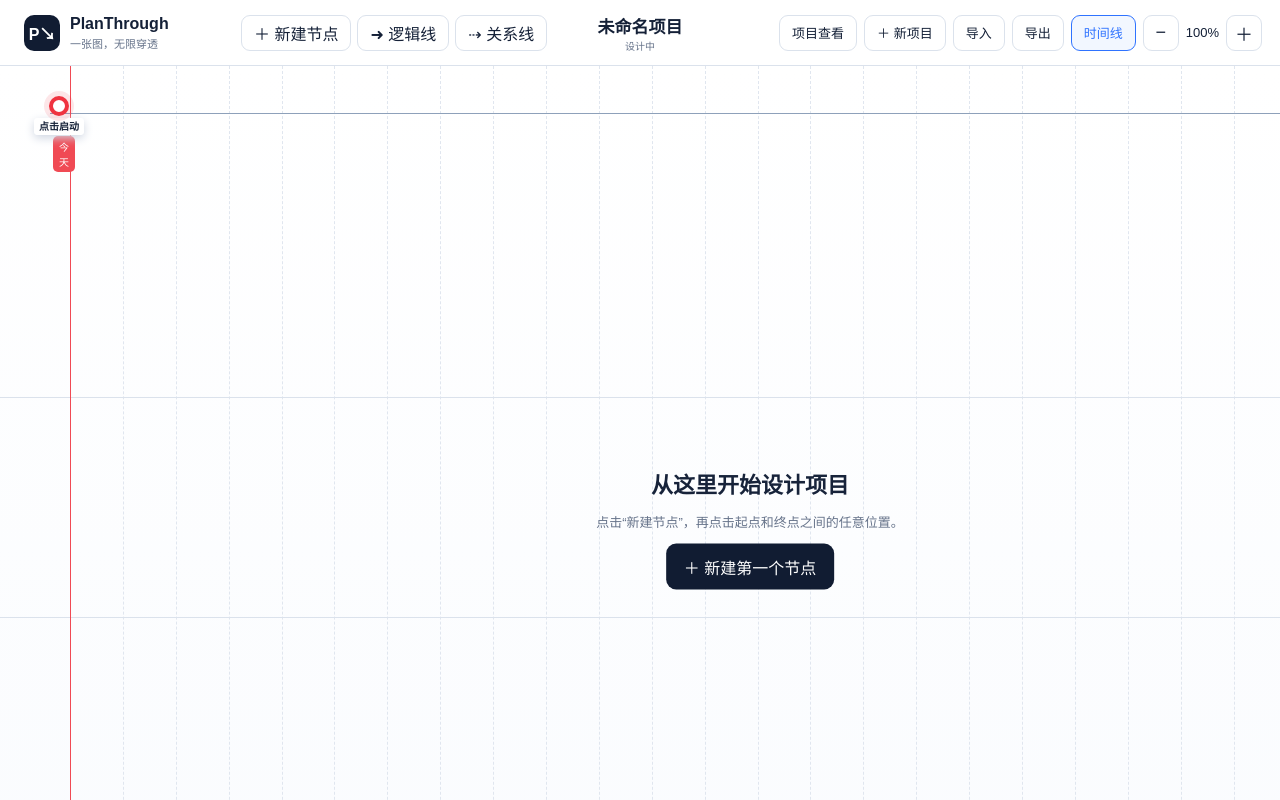
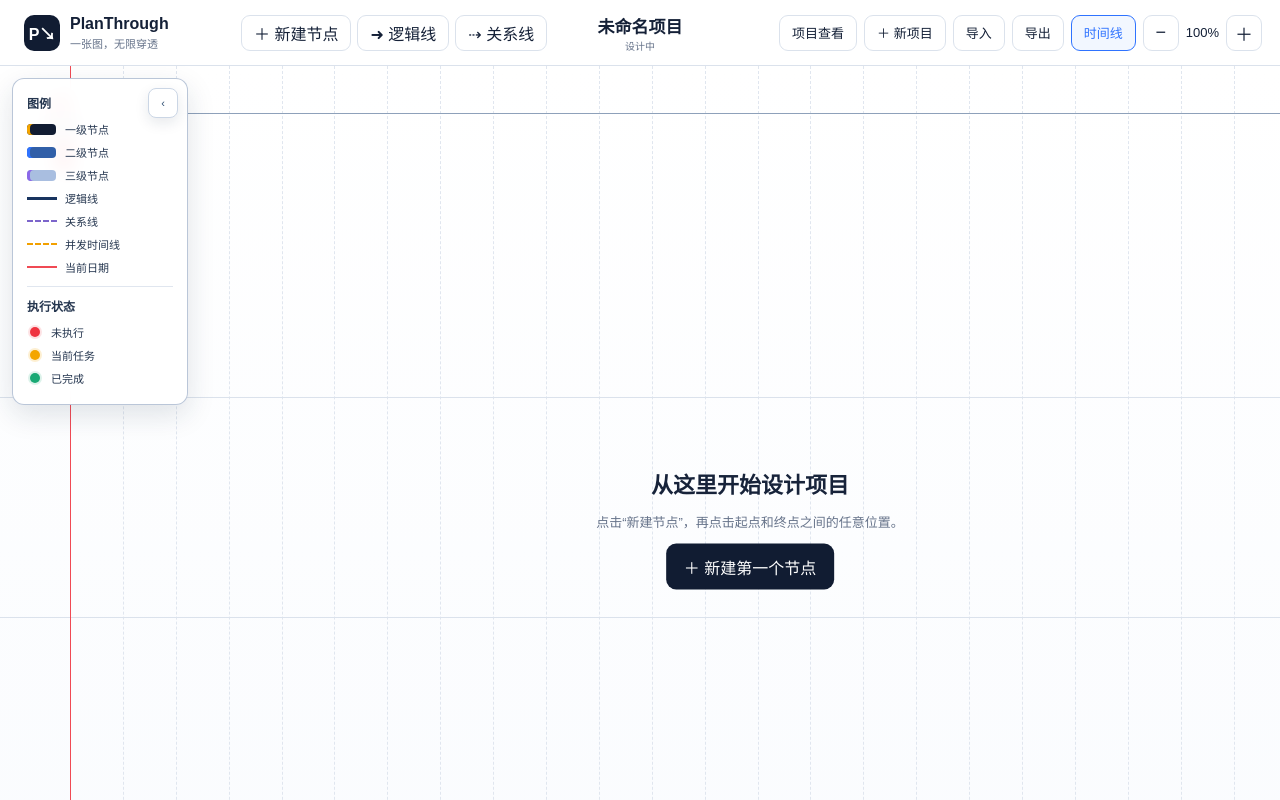
Before and after one commit to gohmadein/PlanThrough, a Next.js app: page / in a window 1280 px wide. Built offline with nearby package versions, Linux system fonts and the light colour scheme.

Commit message:
Fix nested task execution and add canvas legend

```diff
--- a/app/PlanTool.tsx
+++ b/app/PlanTool.tsx
@@ -246,9 +246,27 @@ function canEdit(project: Project) {
   return project.status === "draft" || project.status === "paused";
 }
 
+function isPendingExecutable(project: Project, node: PlanNode) {
+  if (node.status !== "pending" || project.status !== "running") return false;
+  const siblings = sortedSiblings(project, node.parentId);
+  const incoming = project.links.filter((link) => link.kind === "logic" && link.to === node.id);
+  const contextActive = node.parentId
+    ? project.nodes.find((item) => item.id === node.parentId)?.status === "active"
+    : !siblings.some((item) => item.status === "active");
+  if (!contextActive) return false;
+  if (incoming.length) {
+    return incoming.every((link) => project.nodes.find((item) => item.id === link.from)?.status === "completed");
+  }
+  const entryCandidates = siblings.filter((item) => {
+    const hasIncoming = project.links.some((link) => link.kind === "logic" && link.to === item.id);
+    return !hasIncoming && item.status === "pending";
+  });
+  return entryCandidates[0]?.id === node.id;
+}
+
 function nodeTone(project: Project, node: PlanNode): NodeStatus {
   if (node.status === "completed") return "completed";
-  if (node.status === "active" || descendants(project, node.id).some((item) => item.status === "active")) return "active";
+  if (node.status === "active" || isPendingExecutable(project, node) || descendants(project, node.id).some((item) => item.status === "active" || isPendingExecutable(project, item))) return "active";
   return "pending";
 }
 
@@ -270,6 +288,7 @@ export default function PlanTool() {
   const [selectedId, setSelectedId] = useState<string | null>(null);
   const [linkSource, setLinkSource] = useState<string | null>(null);
   const [overviewOpen, setOverviewOpen] = useState(false);
+  const [legendOpen, setLegendOpen] = useState(true);
   const [createOpen, setCreateOpen] = useState(false);
   const [filesOpen, setFilesOpen] = useState(false);
   const [uploadSection, setUploadSection] = useState<WorkingSection>("content");
@@ -364,12 +383,16 @@ export default function PlanTool() {
         const y = band.y + 18 + (sameCategoryBefore % 2) * 46;
         positions.set(node.id, { node, x, y, width, height: 58, level, number: displayNumber(project, node) });
       });
-      let nestedY = frameY + FRAME_HEADER + project.categories.length * BAND_HEIGHT + 10;
+      let nextNestedY = frameY + FRAME_HEADER;
       siblings.forEach((node) => {
         if (!expanded.has(node.id) || !childrenOf(project, node.id).length) return;
-        const nestedWidth = Math.max(360, frameWidth - 36);
-        placeFrame(node, frameX + 18, nestedY, nestedWidth, level + 1);
-        nestedY += measureFrame(node.id) + 18;
+        const owner = positions.get(node.id);
+        if (!owner) return;
+        const nestedWidth = Math.min(frameWidth - 36, Math.max(230, owner.width * 1.25));
+        const nestedX = clamp(owner.x, frameX + 18, frameX + frameWidth - nestedWidth - 18);
+        const nestedY = Math.max(owner.y + owner.height + 14, nextNestedY);
+        placeFrame(node, nestedX, nestedY, nestedWidth, level + 1);
+        nextNestedY = nestedY + measureFrame(node.id) + 18;
       });
     };
     const placeRoots = () => {
@@ -586,7 +609,7 @@ export default function PlanTool() {
   const completeNode = (id: string) => {
     setProject((current) => {
       const target = current.nodes.find((node) => node.id === id);
-      if (!target || target.status !== "active") return current;
+      if (!target || (target.status !== "active" && !isPendingExecutable(current, target))) return current;
       if (childrenOf(current, id).some((child) => child.status !== "completed")) { setToast("请先完成该节点的全部子节点"); return current; }
       let next: Project = {
         ...current,
@@ -722,6 +745,10 @@ export default function PlanTool() {
       {overviewOpen && <Overview project={project} activePath={activePath} onClose={() => setOverviewOpen(false)} />}
 
       <section className={`workspace ${selected ? "with-editor" : ""}`}>
+        <aside className={`canvas-legend ${legendOpen ? "open" : "collapsed"}`}>
+          <button className="legend-toggle" onClick={() => setLegendOpen((value) => !value)}>{legendOpen ? "‹" : "图例 ›"}</button>
+          {legendOpen && <div><h3>图例</h3><p><i className="node-swatch root" />一级节点</p><p><i className="node-swatch child" />二级节点</p><p><i className="node-swatch grandchild" />三级节点</p><p><i className="line-swatch logic" />逻辑线</p><p><i className="line-swatch relation" />关系线</p><p><i className="line-swatch parallel" />并发时间线</p><p><i className="line-swatch today" />当前日期</p><hr /><h3>执行状态</h3><p><i className="status-dot pending" />未执行</p><p><i className="status-dot active" />当前任务</p><p><i className="status-dot completed" />已完成</p></div>}
+        </aside>
         <div className="canvas-scroll" ref={canvasRef} onPointerDown={canvasPointerDown}>
           <div className={`canvas ${tool !== "select" ? "tool-active" : ""}`} style={{ width: canvasWidth, height: mainHeight }}>
             {project.timelineVisible && ticks.map((tick) => <div className="time-grid" key={`${tick.x}-${tick.label}`} style={{ left: tick.x }} />)}
@@ -844,19 +871,20 @@ function WorkingPanel({ project, node, editable, files, expanded, onClose, onUpd
 }) {
   const working = node.working;
   const approvals = working.approvals.length >= 2 ? working.approvals : emptyWorking().approvals;
+  const effectiveStatus = nodeTone(project, node);
   const updateWorking = (changes: Partial<Working>) => onUpdate({ working: { ...working, ...changes } });
   const parent = node.parentId ? project.nodes.find((item) => item.id === node.parentId) : null;
   const locked = !editable;
   const setTeam = (id: string, changes: Partial<TeamMember>) => updateWorking({ team: working.team.map((member) => member.id === id ? { ...member, ...changes } : member) });
   const setApproval = (id: string, changes: Partial<ApprovalStep>) => updateWorking({ approvals: approvals.map((step) => step.id === id ? { ...step, ...changes } : step) });
-  const completionReason = node.status !== "active"
+  const completionReason = effectiveStatus !== "active"
     ? "项目启动并按逻辑线执行到本节点后，才能点击验收通过。"
     : !working.content.trim()
       ? "请先填写必填的“节点执行内容”，再进行验收。"
       : "";
   return <aside className="working-panel">
     <header><div><small>{displayNumber(project, node)} · Working</small><h2>{node.title}</h2></div><button onClick={onClose}>×</button></header>
-    <div className={`working-status ${nodeTone(project, node)}`}><span>{node.status === "active" ? "当前执行节点" : node.status === "completed" ? "节点已完成" : "节点尚未执行"}</span><b>{calculatedProgress(project, node)}%</b></div>
+    <div className={`working-status ${effectiveStatus}`}><span>{effectiveStatus === "active" ? "当前执行节点" : effectiveStatus === "completed" ? "节点已完成" : "节点尚未执行"}</span><b>{calculatedProgress(project, node)}%</b></div>
     <label>节点名称<input value={node.title} disabled={locked} onChange={(event) => onUpdate({ title: event.target.value })} /></label>
     <div className="form-row"><label>事件分类<select value={node.categoryId} disabled={locked} onChange={(event) => onUpdate({ categoryId: event.target.value })}>{project.categories.map((category) => <option key={category.id} value={category.id}>{category.name}</option>)}</select></label><label>归并权重<input type="number" min="0.1" step="0.1" disabled={locked} value={node.weight} onChange={(event) => onUpdate({ weight: Number(event.target.value) || 1 })} /></label></div>
     <div className="form-row"><label>开始时间<input type="date" value={node.start} disabled={locked} min={parent?.start || project.start} max={node.end} onChange={(event) => onUpdate({ start: event.target.value })} /></label><label>完成时间<input type="date" value={node.end} disabled={locked} min={node.start} max={parent?.end || project.end} onChange={(event) => onUpdate({ end: event.target.value })} /></label></div>
@@ -870,7 +898,7 @@ function WorkingPanel({ project, node, editable, files, expanded, onClose, onUpd
 
     <section className="working-section"><h3>六、节点的审批流及成果提交 <em>*</em></h3>{approvals.map((step, index) => { const isFirst = index === 0; const isLast = index === approvals.length - 1; const fixedName = isFirst ? "发起人" : isLast ? "验收人" : step.name; return <div className="approval-step" key={step.id}><b>步骤 {index + 1}</b><input value={fixedName} disabled={isFirst || isLast} onChange={(event) => setApproval(step.id, { name: event.target.value })} /><select value={step.status} onChange={(event) => setApproval(step.id, { status: event.target.value as ApprovalStep["status"] })}><option value="pending">待处理</option><option value="approved">通过</option><option value="rejected">不通过</option></select><textarea placeholder="审批意见" value={step.opinion} onChange={(event) => setApproval(step.id, { opinion: event.target.value })} /></div>; })}<button className="text-button" onClick={() => { const last = approvals[approvals.length - 1]; const middle = approvals.slice(0, -1); updateWorking({ approvals: [...middle, { id: uid(), name: `审批人 ${middle.length}`, opinion: "", status: "pending" }, { ...last, name: "验收人" }] }); }}>＋ 添加中间审批步骤</button><button className="text-button" onClick={() => onUpload("approval")}>上传审批附件</button><button className="text-button" onClick={onFiles}>查看全部附件（{files.length}）</button></section>
 
-    <section className="working-section"><h3>七、节点的执行结果 <em>*</em></h3><textarea placeholder="填写成果说明、未通过原因或修改建议" value={working.resultNote} onChange={(event) => updateWorking({ resultNote: event.target.value })} /><div className="result-actions"><button className="reject" disabled={node.status !== "active"} onClick={() => updateWorking({ resultStatus: "rejected" })}>不通过</button><button className="approve" disabled={Boolean(completionReason)} onClick={onComplete}>验收通过并进入下一节点</button></div>{completionReason && <small className="approval-help">{completionReason}</small>}</section>
+    <section className="working-section"><h3>七、节点的执行结果 <em>*</em></h3><textarea placeholder="填写成果说明、未通过原因或修改建议" value={working.resultNote} onChange={(event) => updateWorking({ resultNote: event.target.value })} /><div className="result-actions"><button className="reject" disabled={effectiveStatus !== "active"} onClick={() => updateWorking({ resultStatus: "rejected" })}>不通过</button><button className="approve" disabled={Boolean(completionReason)} onClick={onComplete}>验收通过并进入下一节点</button></div>{completionReason && <small className="approval-help">{completionReason}</small>}</section>
 
     <section className="working-section"><h3>八、节点连接关系</h3><div className="link-list">{project.links.filter((link) => link.from === node.id || link.to === node.id).map((link) => { const otherId = link.from === node.id ? link.to : link.from; const other = project.nodes.find((item) => item.id === otherId); return <div key={link.id}><span>{link.kind === "logic" ? "逻辑线" : "关系线"} · {link.from === node.id ? "指向" : "来自"} {other?.title || "未知节点"}</span><button disabled={!editable} onClick={() => onDeleteLink(link.id)}>删除</button></div>; })}{!project.links.some((link) => link.from === node.id || link.to === node.id) && <p className="muted">尚未建立连接。请使用画布顶部的逻辑线或关系线工具。</p>}</div></section>
 
--- a/app/extras.css
+++ b/app/extras.css
@@ -80,3 +80,136 @@
   font-size: 11px;
   line-height: 1.45;
 }
+
+/* Canvas legend: always reachable, but collapsible when it blocks the plan. */
+.workspace {
+  position: relative;
+}
+
+.canvas-legend {
+  position: absolute;
+  top: 12px;
+  left: 12px;
+  z-index: 36;
+  color: #263750;
+  font-size: 11px;
+  transition: width 0.18s ease, padding 0.18s ease, box-shadow 0.18s ease;
+}
+
+.canvas-legend.open {
+  width: 176px;
+  padding: 13px 14px 12px;
+  border: 1px solid rgba(160, 177, 201, 0.72);
+  border-radius: 12px;
+  background: rgba(255, 255, 255, 0.95);
+  box-shadow: 0 10px 28px rgba(24, 43, 72, 0.13);
+  backdrop-filter: blur(8px);
+}
+
+.canvas-legend.collapsed {
+  width: 68px;
+}
+
+.legend-toggle {
+  border: 1px solid #cbd6e5;
+  border-radius: 8px;
+  background: #fff;
+  color: #315174;
+  min-width: 30px;
+  height: 30px;
+  padding: 0 9px;
+  cursor: pointer;
+  box-shadow: 0 5px 14px rgba(24, 43, 72, 0.1);
+}
+
+.canvas-legend.open .legend-toggle {
+  position: absolute;
+  top: 9px;
+  right: 9px;
+  padding: 0;
+}
+
+.canvas-legend h3 {
+  margin: 2px 36px 9px 0;
+  font-size: 12px;
+}
+
+.canvas-legend p {
+  display: flex;
+  align-items: center;
+  min-height: 18px;
+  margin: 5px 0;
+}
+
+.canvas-legend hr {
+  height: 1px;
+  margin: 10px 0;
+  border: 0;
+  background: #e0e6ef;
+}
+
+.node-swatch {
+  width: 29px;
+  height: 11px;
+  margin-right: 9px;
+  border-radius: 4px;
+  background: #111c32;
+  box-shadow: inset 3px 0 0 #f4a500;
+}
+
+.node-swatch.child {
+  background: #315fa8;
+  box-shadow: inset 3px 0 0 #2f73ff;
+}
+
+.node-swatch.grandchild {
+  background: #a9bee0;
+  box-shadow: inset 3px 0 0 #8b68e8;
+}
+
+.line-swatch {
+  position: relative;
+  width: 30px;
+  height: 10px;
+  margin-right: 8px;
+}
+
+.line-swatch::after {
+  content: "";
+  position: absolute;
+  top: 4px;
+  left: 0;
+  width: 30px;
+  border-top: 3px solid #18345f;
+}
+
+.line-swatch.relation::after {
+  border-top: 2px dashed #7c65cb;
+}
+
+.line-swatch.parallel::after {
+  border-top: 2px dashed #f2a000;
+}
+
+.line-swatch.today::after {
+  border-top: 2px solid #f04a54;
+}
+
+.status-dot {
+  width: 10px;
+  height: 10px;
+  margin: 0 11px 0 3px;
+  border-radius: 50%;
+  background: #ef3340;
+  box-shadow: 0 0 0 2px rgba(239, 51, 64, 0.14);
+}
+
+.status-dot.active {
+  background: #f4a500;
+  box-shadow: 0 0 0 2px rgba(244, 165, 0, 0.18);
+}
+
+.status-dot.completed {
+  background: #19a974;
+  box-shadow: 0 0 0 2px rgba(25, 169, 116, 0.15);
+}
```
Also changed, not shown: 1 other file (tests, documents, lock files or other folders).
